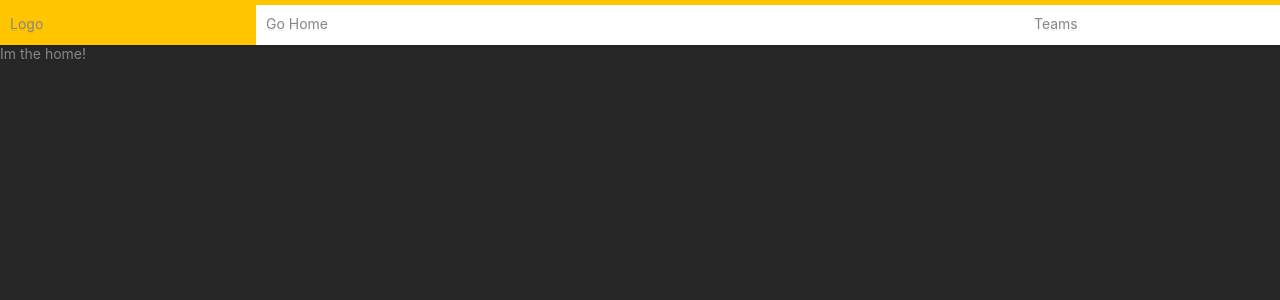
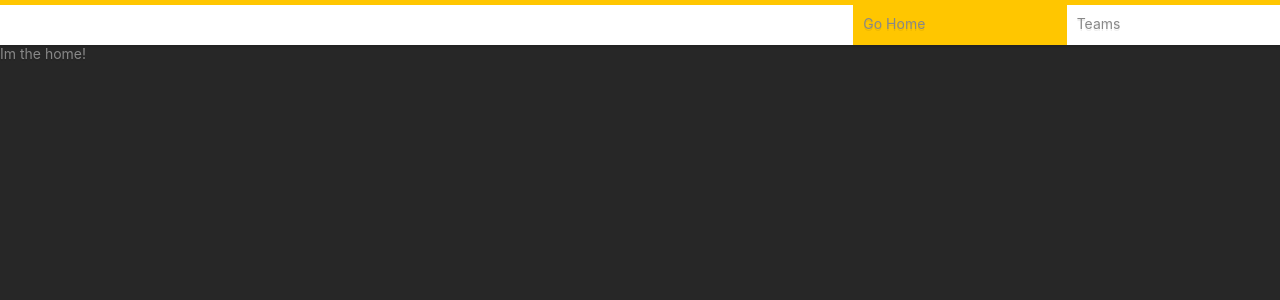
Before and after one commit to JCouce/football_app, a React (Create React App) app in the folder Football_Website/client/: page / in a window 1280 px wide. Shown: the top 300 px of the page. Built offline with nearby package versions, Linux system fonts and the light colour scheme.

Commit message:
navbar active element and some css

```diff
--- a/Football_Website/client/src/components/Header/header.css
+++ b/Football_Website/client/src/components/Header/header.css
@@ -1,6 +1,6 @@
 .headerWrapper{
     display: grid;
-    grid-template-columns: 1fr 3fr 1fr;
+    grid-template-columns: 4fr 1fr 1fr;
     height: 3.2em;
     /* grid-template-areas:"a b c d"; */
     border-top: 5px solid var(--yellow);
--- a/Football_Website/client/src/components/Header/index.js
+++ b/Football_Website/client/src/components/Header/index.js
@@ -1,15 +1,18 @@
 import React, { Component } from 'react';
-import { Link } from 'react-router-dom';
+import { NavLink } from 'react-router-dom';
 
 import './header.css';
 
 export class Header extends Component {
+    selectTab = () =>{
+
+    }
     render() {
         return (
             <div className="headerWrapper">
-                <Link to={'/'} className="headerItem item1 selected">Logo</Link>
-                <Link to={'/'} className="headerItem item2">Go Home</Link>
-                <Link to={'/teams'} className="headerItem item3">Teams</Link>
+                <div className="item1"></div>
+                <NavLink activeClassName="selected" exact to={'/'} className="headerItem item2">Go Home</NavLink>
+                <NavLink activeClassName="selected" to={'/teams'} className="headerItem item3">Teams</NavLink>
             </div>
         );
     }
```
